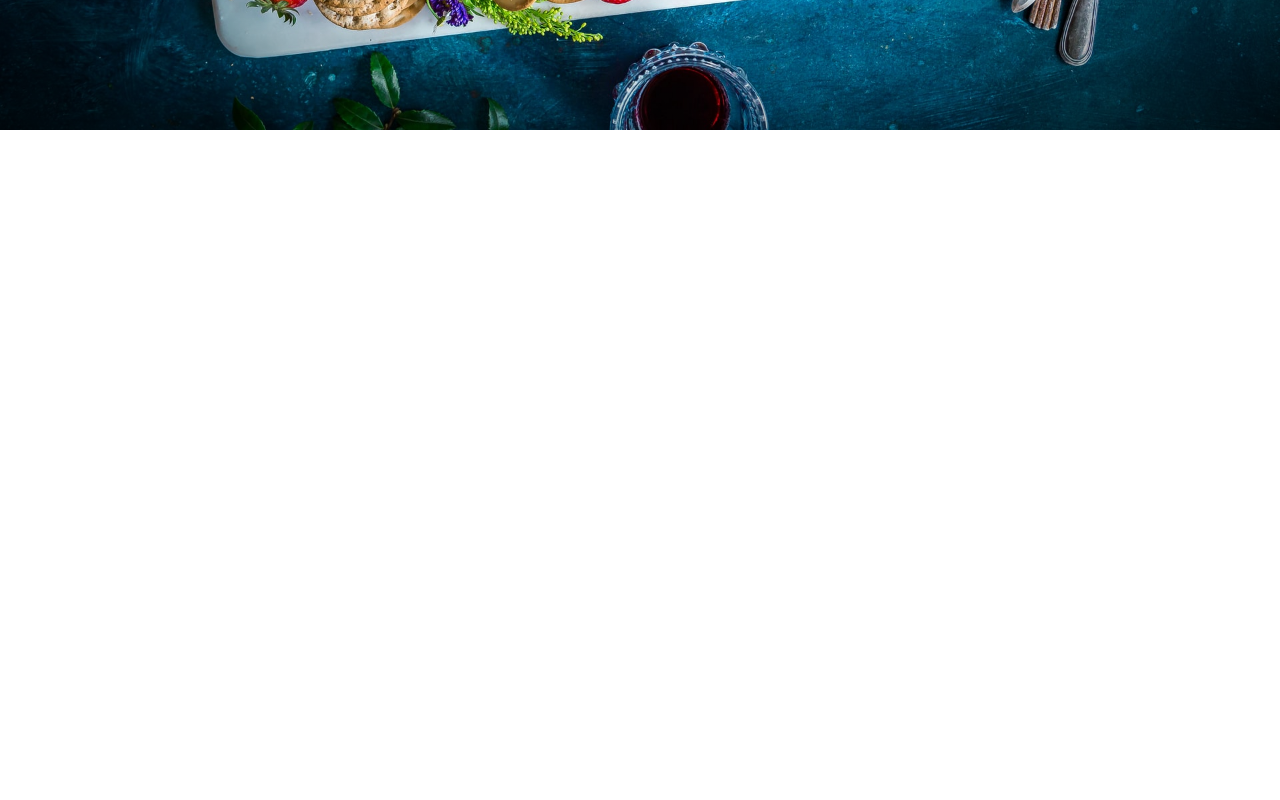
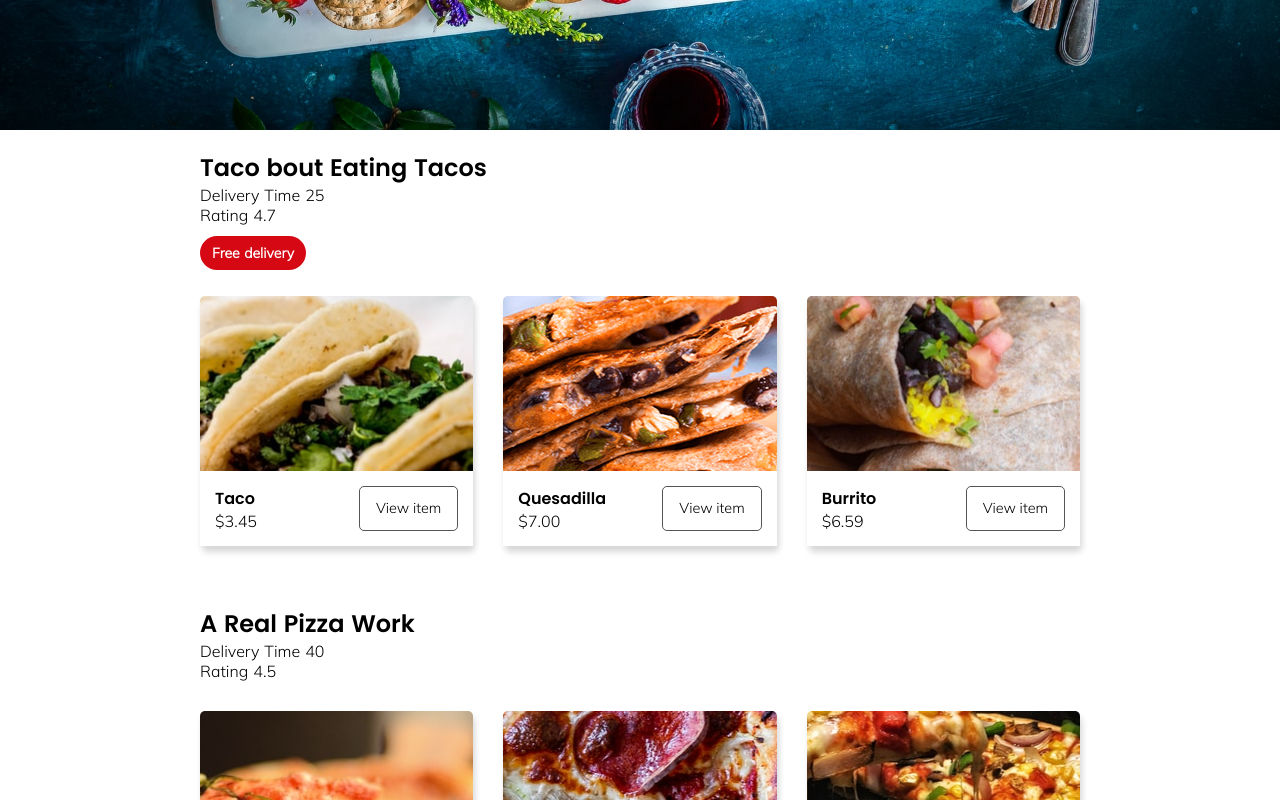
Before and after one commit to mat2ja/nuxtfoodapp, a Nuxt app: page / in a window 1280 px wide. Shown: the part 540-1340 px from the top of the page. Before the commit the page ends 800 px from the top, so only its background shows below. Built offline with nearby package versions, Linux system fonts and the light colour scheme.

Commit message:
displayed menus

```diff
--- a/components/AppHeader.vue
+++ b/components/AppHeader.vue
@@ -1,7 +1,7 @@
 <template>
 	<section class="masthead" role="img" aria-label="Image Description">
 		<h1>Nuxt food app</h1>
-		<button>See restaurants ></button>
+		<button>See restaurants</button>
 	</section>
 </template>
 
--- /dev/null
+++ b/components/AppRestaurantInfo.vue
@@ -0,0 +1,49 @@
+<template>
+	<section class="restaurantinfo">
+		<div v-for="store in fooddata" :key="store.id">
+			<h2>
+				{{ store.name }}
+			</h2>
+			<p>Delivery Time {{ store.deliveryTime }}</p>
+			<p>Rating {{ store.rating }}</p>
+			<p v-if="store.freeDelivery" class="label">
+				<span>Free delivery</span>
+			</p>
+
+			<div class="row">
+				<div
+					v-for="menuitem in store.menu"
+					:key="menuitem.id"
+					class="items"
+					:style="`background: url(${menuitem.img}) no-repeat center center`"
+				>
+					<div class="iteminfo">
+						<div>
+							<h4>{{ menuitem.item }}</h4>
+							<p>{{ priceFormatting(menuitem.price) }}</p>
+						</div>
+						<button class="ghost">View item</button>
+					</div>
+				</div>
+			</div>
+		</div>
+	</section>
+</template>
+
+<script>
+import { mapState } from 'vuex';
+
+export default {
+	computed: {
+		...mapState(['fooddata']),
+	},
+	methods: {
+		priceFormatting(item) {
+			return `$${item.toFixed(2)}`;
+		},
+	},
+};
+</script>
+
+<style scoped>
+</style>
--- a/pages/index.vue
+++ b/pages/index.vue
@@ -1,15 +1,18 @@
 <template>
 	<main class="container">
 		<AppHeader />
+		<AppRestaurantInfo />
 	</main>
 </template>
 
 <script>
 import AppHeader from '@/components/AppHeader.vue';
+import AppRestaurantInfo from '@/components/AppRestaurantInfo.vue';
 
 export default {
 	components: {
 		AppHeader,
+		AppRestaurantInfo,
 	},
 };
 </script>
```
